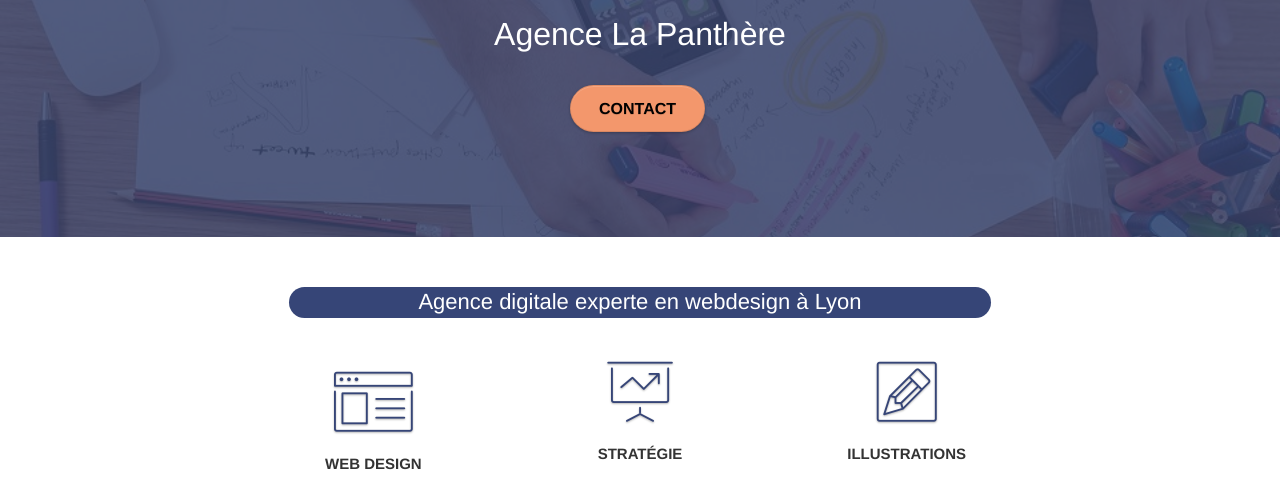
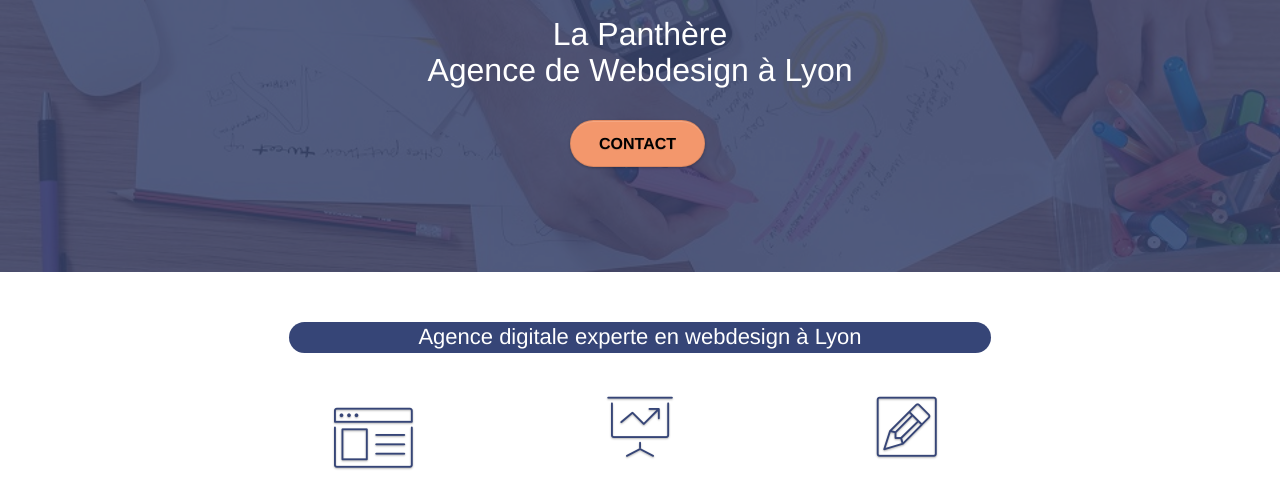
Before and after one commit to kamoheel/ch-p4-lapanthere, a plain HTML site: page index.html in a window 1280 px wide. Shown: the part 295-773 px from the top of the page. Drawn offline with Linux system fonts and the light colour scheme.

Commit message:
Structuring Content Contact page

```diff
--- a/index.html
+++ b/index.html
@@ -39,7 +39,7 @@
 
 		<nav class="navbar row">
 			<div class="navbar-header">
-				<a class="navbar-brand" href="index.html"><img src="img/agence-la-panthere-monochrome.svg" alt="Logo Agence La Panthère" height="40" /></a>
+				<a class="navbar-brand" href="index.html"><img src="img/agence-la-panthere-monochrome.svg" alt="La Panthère - Agence de web design" height="40" /></a>
 				<button id="nav-toggle" type="button" class="ui-navbar-toggle navbar-toggle" data-toggle="collapse" data-target=".navbar-1" tabindex="0">
 					<span class="sr-only">Toggle navigation</span><span class="icon-bar"></span><span class="icon-bar"></span><span class="icon-bar"></span>
 				</button>
@@ -68,7 +68,7 @@
 			<div class="col-sm-12">
 				<img src="img/logo.png" class="center-block image-resize-mode" width="100" alt="Agence La Panthère" />
 				<h1 class="text-center hero-bloc-text tc-white ">
-					Agence La Panthère
+					La Panthère <br> Agence de Webdesign à Lyon
 				</h1>
 				<div class="text-center">
 					<a href="contact.html" class="btn btn-lg btn-clean btn-rd cta-hero btn-atomic-tangerine" id="cta-hero" role="button" tabindex="0">Contact</a>
--- a/style.css
+++ b/style.css
@@ -1031,6 +1031,11 @@ ul {
     text-align: center;
 }
 
+.col-sm-12 {
+    display: flex;
+    flex-direction: column;
+}
+
 @media (max-width: 1024px) {
     .bloc {
         padding-left: 20px;
```
Also changed, not shown: contact.html (+2 -0 lines).
